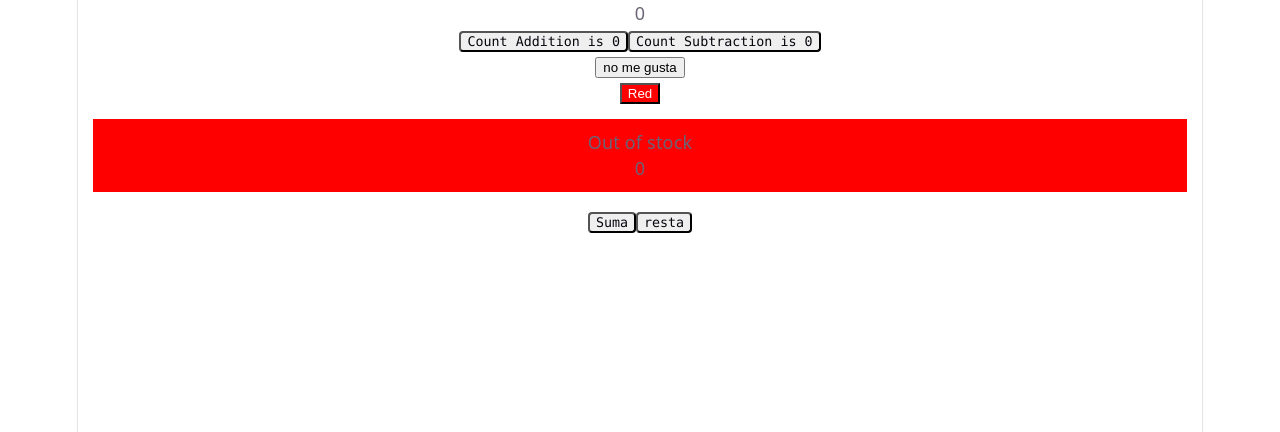
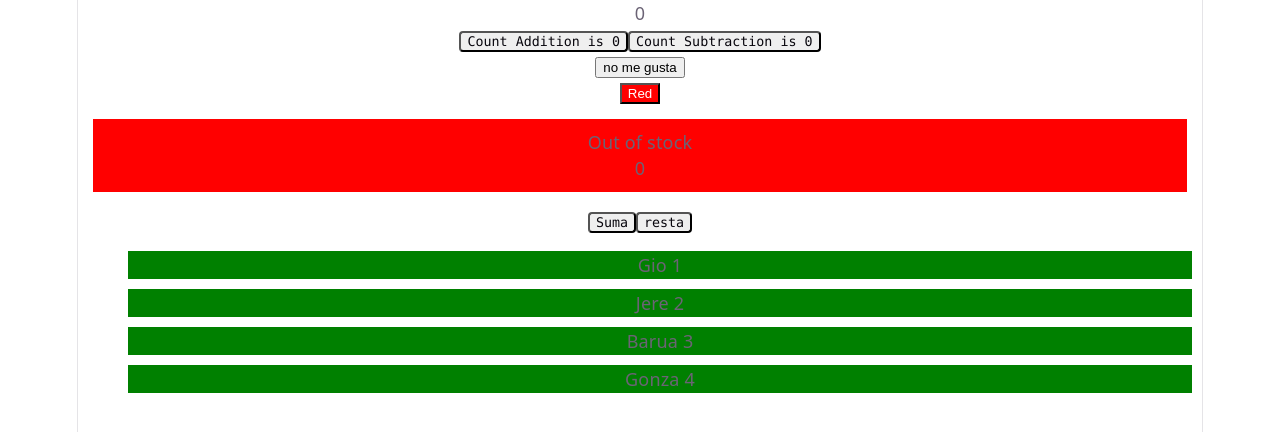
Before and after one commit to tobiasmanquez/react-bootcampt-tobias-manquez, a React (Vite) app: page / in a window 1280 px wide. Shown: the top 432 px of the page. Built offline with nearby package versions, Linux system fonts and the light colour scheme.

Commit message:
feat(class5-exercise1): add ListOfNames component to display a list of names

```diff
--- a/src/App.tsx
+++ b/src/App.tsx
@@ -2,6 +2,7 @@ import Count from "./Class3/Exercise1-Count/Count"
 import ButtonILke from "./Class3/Exercise2-I like/ButtonILike"
 import TrafficLight from "./Class4/TrafficLight"
 import StockAlert from "./Class4/StockAlert";
+import ListOfNames from "./Class5/ListOfNames";
 
 function App() {
 
@@ -11,6 +12,7 @@ function App() {
       <ButtonILke />
       <TrafficLight/>
       <StockAlert/>
+      <ListOfNames/>
 
     </div>
 
--- /dev/null
+++ b/src/Class5/ListOfNames.tsx
@@ -0,0 +1,26 @@
+import { useState } from "react";
+
+function ListOfNames() {
+    const NAMES =
+        [{ "id": 1, "name": "Gio" },
+        { "id": 2, "name": "Jere" },
+        { "id": 3, "name": "Barua" },
+        { "id": 4, "name": "Gonza" }];
+
+    const [names] = useState(NAMES)
+
+    return (
+        <div>
+
+            <ul>
+                {names.map((item) => (
+                    <li key={item.id} style={{ listStyle: "none", margin: "10px", padding: "1px 100px", backgroundColor: "Green" }}>
+                        <p>{item.name} {item.id}</p>
+                    </li>
+                ))}
+            </ul>
+        </div>
+
+    );
+}
+export default ListOfNames
```
